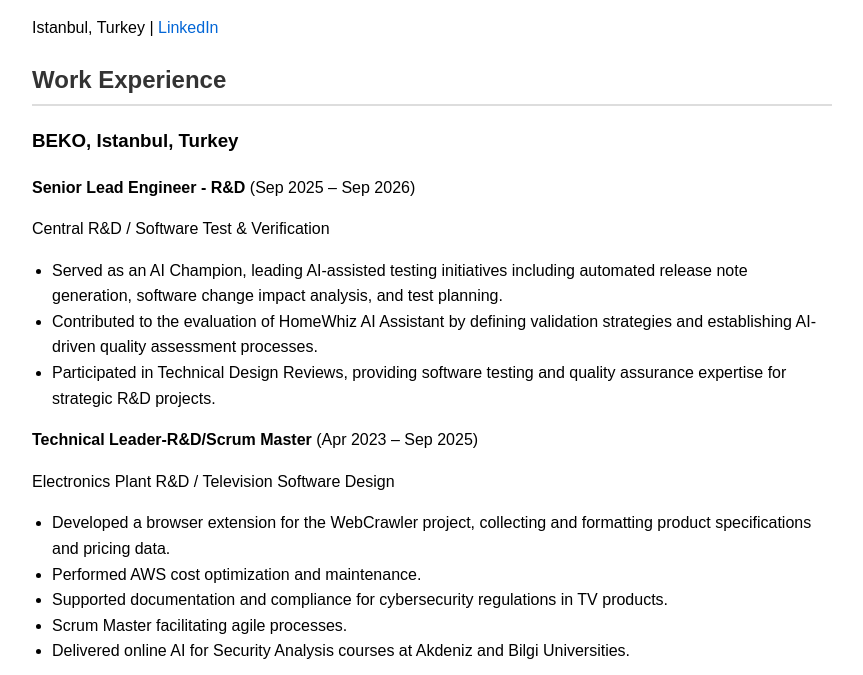
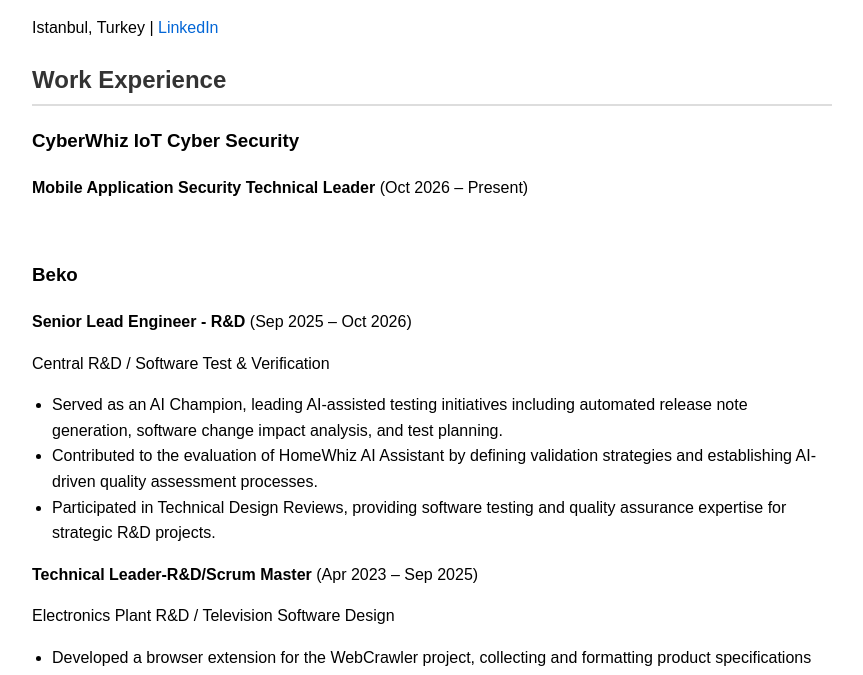
Before and after one commit to gozogur/gozogur.github.io, a plain HTML site: page index.html in a window 1280 px wide. Shown: the part 106-781 px from the top of the page, without its empty margins (208-1071 px from the left). Drawn offline with Linux system fonts and the light colour scheme.

Commit message:
Add new position

```diff
--- a/index.html
+++ b/index.html
@@ -19,8 +19,12 @@
 
     <div class="section">
         <h2>Work Experience</h2>
-        <h3>BEKO, Istanbul, Turkey</h3>
-        <p><strong>Senior Lead Engineer - R&D</strong> (Sep 2025 – Sep 2026)</p>
+        <h3>CyberWhiz IoT Cyber Security</h3>
+        <p><strong>Mobile Application Security Technical Leader</strong> (Oct 2026 – Present)</p>
+        <br>
+
+        <h3>Beko</h3>
+        <p><strong>Senior Lead Engineer - R&D</strong> (Sep 2025 – Oct 2026)</p>
         <p>Central R&D / Software Test & Verification</p>
         <ul>
             <li>Served as an AI Champion, leading AI-assisted testing initiatives including automated release note generation, software change impact analysis, and test planning.</li>
```
